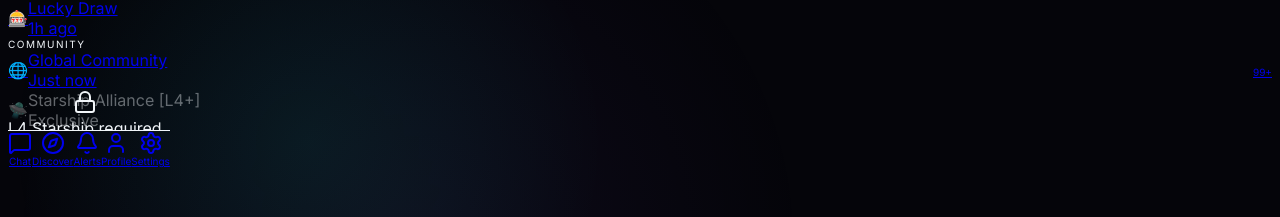
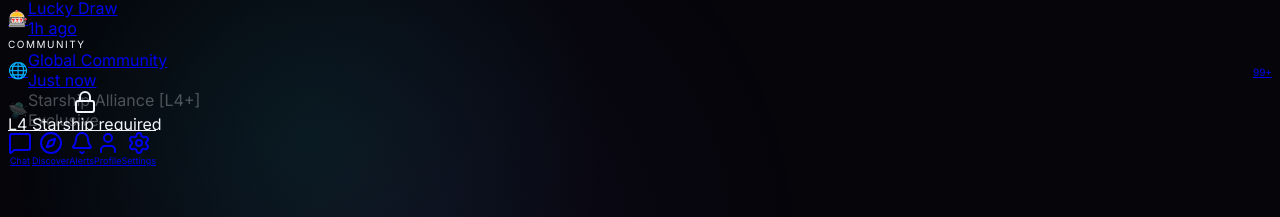
Before and after one commit to wx6668888/rwa-defi-chat, a Next.js app: page /channels in a window 1280 px wide. Shown: the part 166-383 px from the top of the page. Built offline with nearby package versions, Linux system fonts and the light colour scheme.

Commit message:
Fix bottom nav layout and locked channel overlay

```diff
--- a/app/channels/page.tsx
+++ b/app/channels/page.tsx
@@ -86,15 +86,13 @@ export default function ChannelsPage() {
             </Link>
 
             {/* Locked Channel */}
-            <div className="relative overflow-hidden rounded-xl">
-              <div className="absolute inset-0 bg-surface-2/50 backdrop-blur-sm z-10 flex items-center justify-center">
-                <div className="text-center">
-                  <Lock className="w-6 h-6 text-gold-node mx-auto mb-2" />
-                  <div className="text-xs font-bold text-text-primary mb-1">L4 Starship required</div>
-                  <div className="text-[10px] text-text-secondary">$50K team volume</div>
-                </div>
+            <div className="relative rounded-xl overflow-hidden">
+              <div className="absolute inset-0 bg-surface-2/80 backdrop-blur-md z-10 flex flex-col items-center justify-center p-4">
+                <Lock className="w-5 h-5 text-gold-node mb-2" />
+                <div className="text-xs font-bold text-text-primary text-center mb-1">L4 Starship required</div>
+                <div className="text-[10px] text-text-secondary text-center">$50K team volume</div>
               </div>
-              <div className="flex items-center gap-4 py-3 opacity-40">
+              <div className="flex items-center gap-4 py-3 opacity-30">
                 <div className="text-2xl">🛸</div>
                 <div className="flex-1 min-w-0">
                   <div className="font-medium text-text-primary text-sm mb-0.5">Starship Alliance [L4+]</div>
--- a/components/bottom-nav.tsx
+++ b/components/bottom-nav.tsx
@@ -16,8 +16,8 @@ export function BottomNav() {
   const pathname = usePathname();
 
   return (
-    <div className="fixed bottom-0 left-0 right-0 z-50 border-t border-border-subtle bg-void-dark backdrop-blur-xl">
-      <div className="mx-auto flex h-16 max-w-md items-center justify-around px-4">
+    <div className="fixed bottom-0 left-0 right-0 z-50 border-t border-border-subtle bg-surface-1 backdrop-blur-xl">
+      <div className="mx-auto flex h-16 max-w-md items-center justify-around px-2">
         {tabs.map((tab) => {
           const Icon = tab.icon;
           const isActive = pathname === tab.href;
@@ -26,19 +26,19 @@ export function BottomNav() {
             <Link
               key={tab.id}
               href={tab.href}
-              className="relative flex flex-col items-center gap-1 transition-colors"
+              className="relative flex flex-1 flex-col items-center justify-center gap-1 py-2 transition-colors"
             >
               {isActive && (
-                <div className="absolute -top-4 h-0.5 w-8 bg-plasma-cyan" />
+                <div className="absolute top-0 h-0.5 w-12 bg-plasma-cyan" />
               )}
               <Icon
                 className={`h-5 w-5 ${
-                  isActive ? "text-plasma-cyan" : "text-text-disabled"
+                  isActive ? "text-plasma-cyan" : "text-text-secondary"
                 }`}
               />
               <span
-                className={`text-[10px] ${
-                  isActive ? "text-plasma-cyan" : "text-text-disabled"
+                className={`text-[9px] font-medium ${
+                  isActive ? "text-plasma-cyan" : "text-text-secondary"
                 }`}
               >
                 {tab.label}
```
